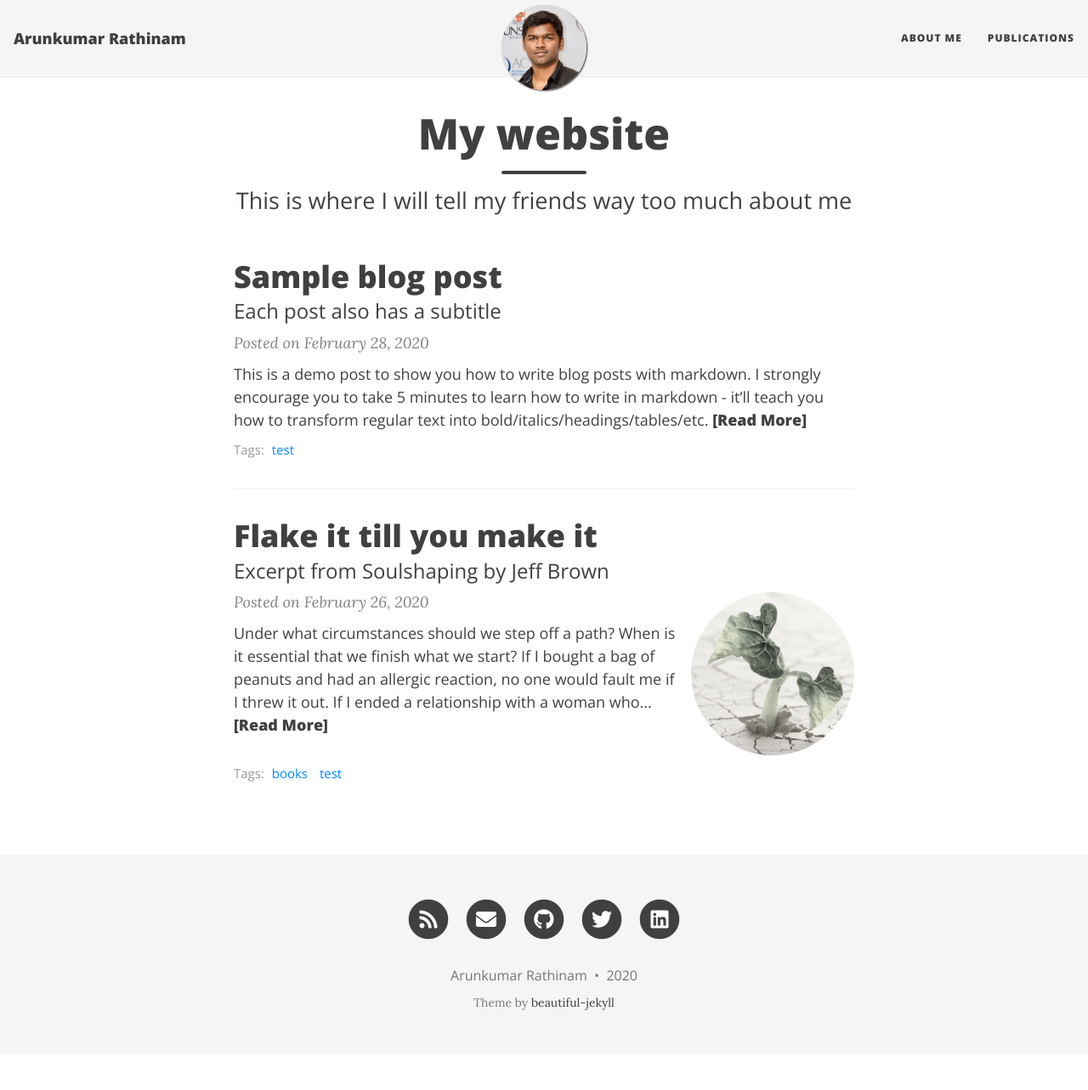
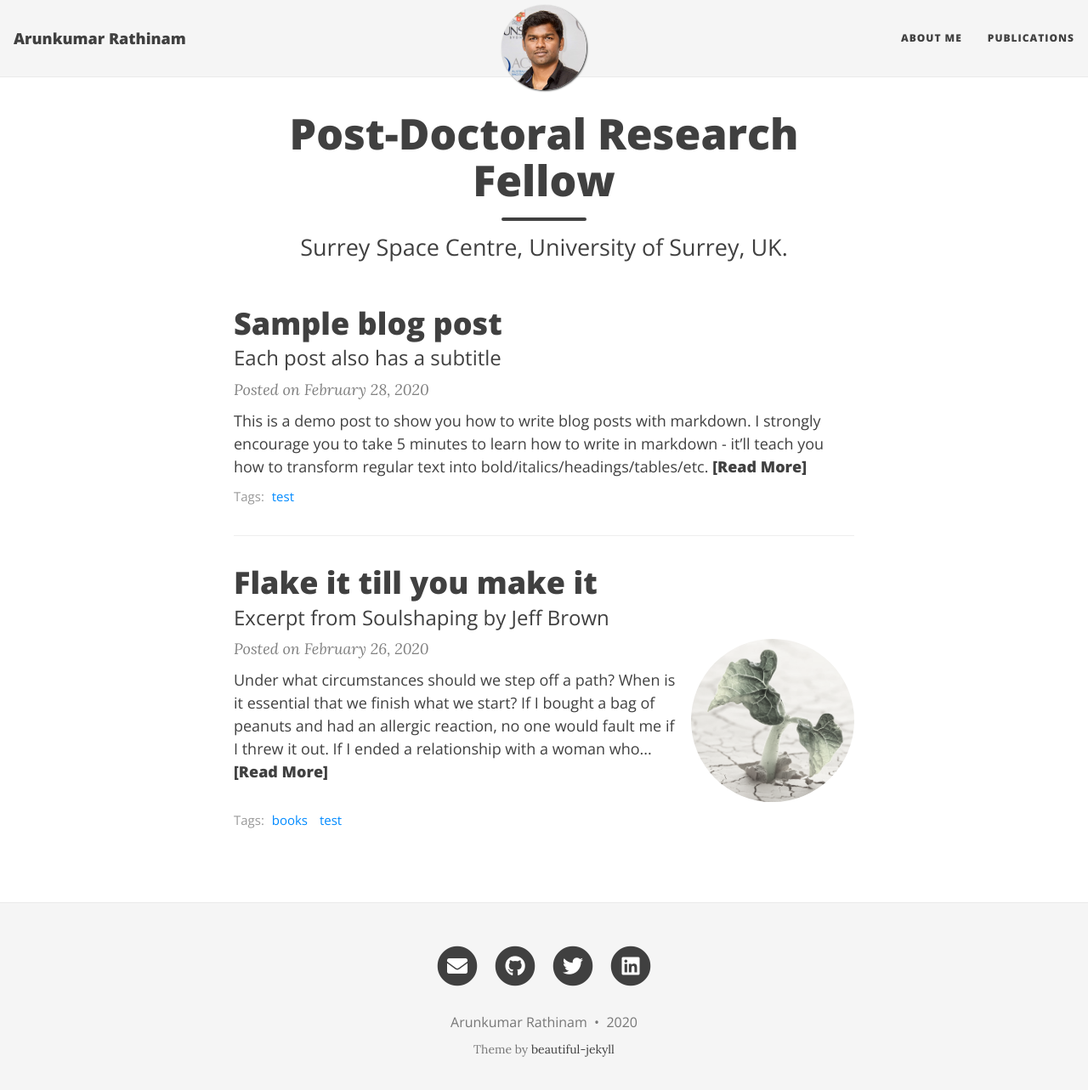
Before and after one commit to arunrathinam/arunrathinam.github.io, a Jekyll site: the page built from index.html, in a window 1280 px wide and 1296 px high. Shown: the top 1283 px of the window at 85% size. Built offline with Jekyll 4.4.1, drawn with Linux system fonts in a browser that asks for light colours; nearby versions of some CDN libraries; the list of posts is cut into pages by our own code.

Commit message:
updated index

```diff
--- a/_config.yml
+++ b/_config.yml
@@ -4,7 +4,7 @@
 title: Arunkumar Rathinam
 
 # Short description of your site
-description: My website
+description: Research Fellow
 
 # Your name to show in the footer
 author: Arunkumar Rathinam
@@ -43,7 +43,7 @@ social-network-links:
   email: "arunkumar.rathinam@outlook.com"
   github: akum04
   twitter: akum86
-  rss: true
+  rss: false
   linkedin: arunsz
 #  reddit: yourname
 #  facebook: deanattali
--- a/index.html
+++ b/index.html
@@ -1,5 +1,5 @@
 ---
 layout: home
-title: My website
-subtitle: This is where I will tell my friends way too much about me
+title: Post-Doctoral Research Fellow
+subtitle: Surrey Space Centre, University of Surrey, UK.
 ---
```
Also changed, not shown: publications.md (+1 -2 lines).
